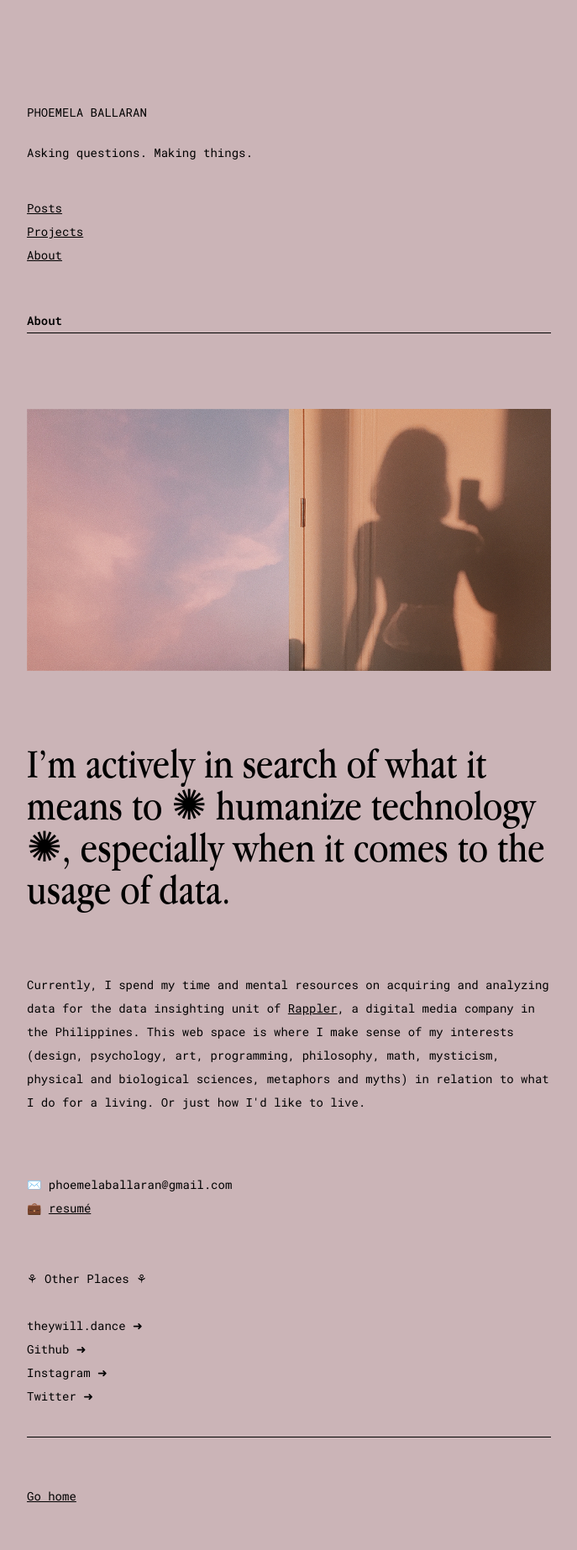
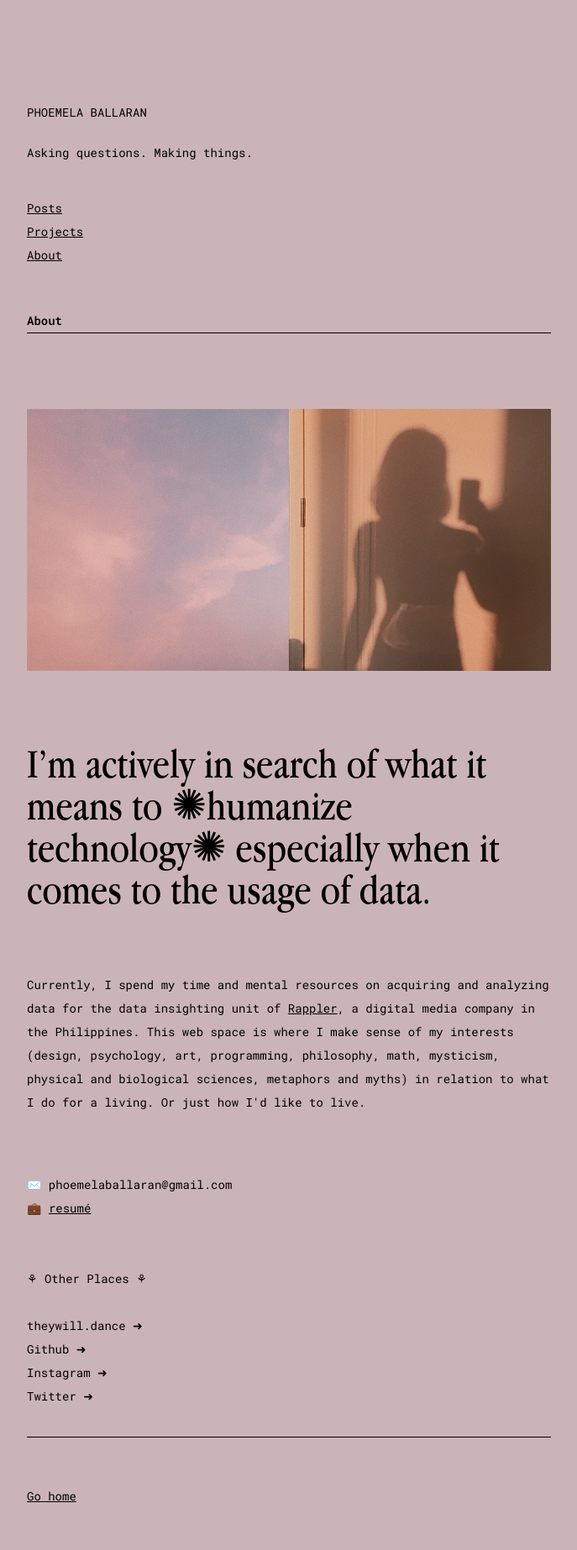
Before and after one commit to comoballar/phoemelaballaran.github.io, a Jekyll site: the page built from about.md, in a window 1280 px wide. Shown: the whole page at 84% size, without its empty margins (88-775 px from the left). Built offline with Jekyll 4.4.1, drawn with Linux system fonts in a browser that asks for light colours.

```diff
--- a/about.md
+++ b/about.md
@@ -7,7 +7,7 @@ permalink: /about/
 <br><br>
 <p align="center"><img src="https://phoemelaballaran.github.io/assets/sample/page/about/about.png"/></p>
 <br>
-<h1>I’m actively in search of what it means to ✺ humanize technology ✺, especially when it comes to the usage of data.</h1>
+<h1>I’m actively in search of what it means to ✺humanize technology✺ especially when it comes to the usage of data.</h1>
 <br>
 <p>Currently, I spend my time and mental resources on acquiring and analyzing data for the data insighting unit of <a href="https://www.rappler.com" target="_blank">Rappler</a>, a digital media company in the Philippines. This web space is where I make sense of my interests (design, psychology, art, programming, philosophy, math, mysticism, physical and biological sciences, metaphors and myths) in relation to what I do for a living. Or just how I'd like to live.</p>
 <br><br>✉️ phoemelaballaran@gmail.com
```
